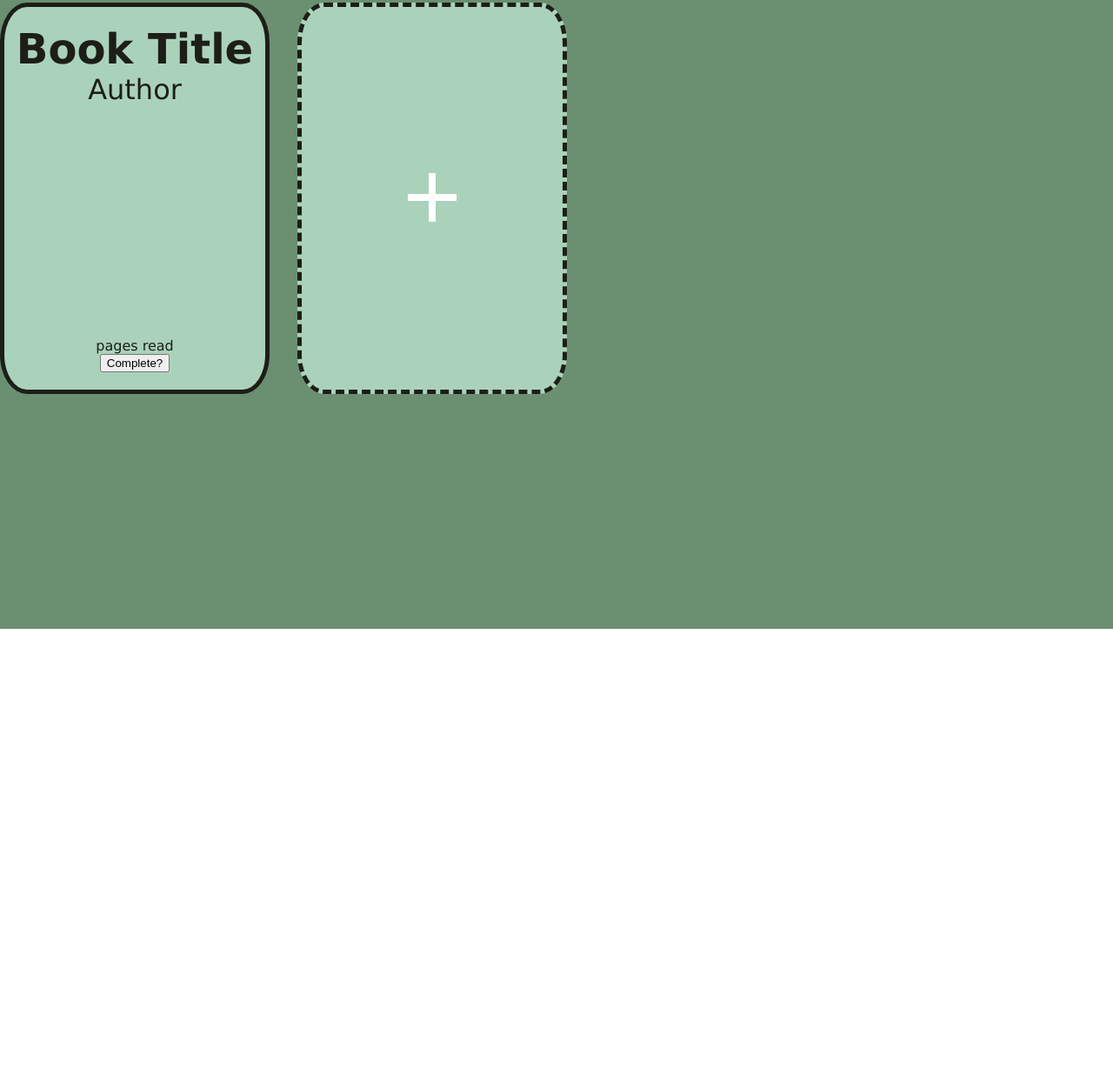
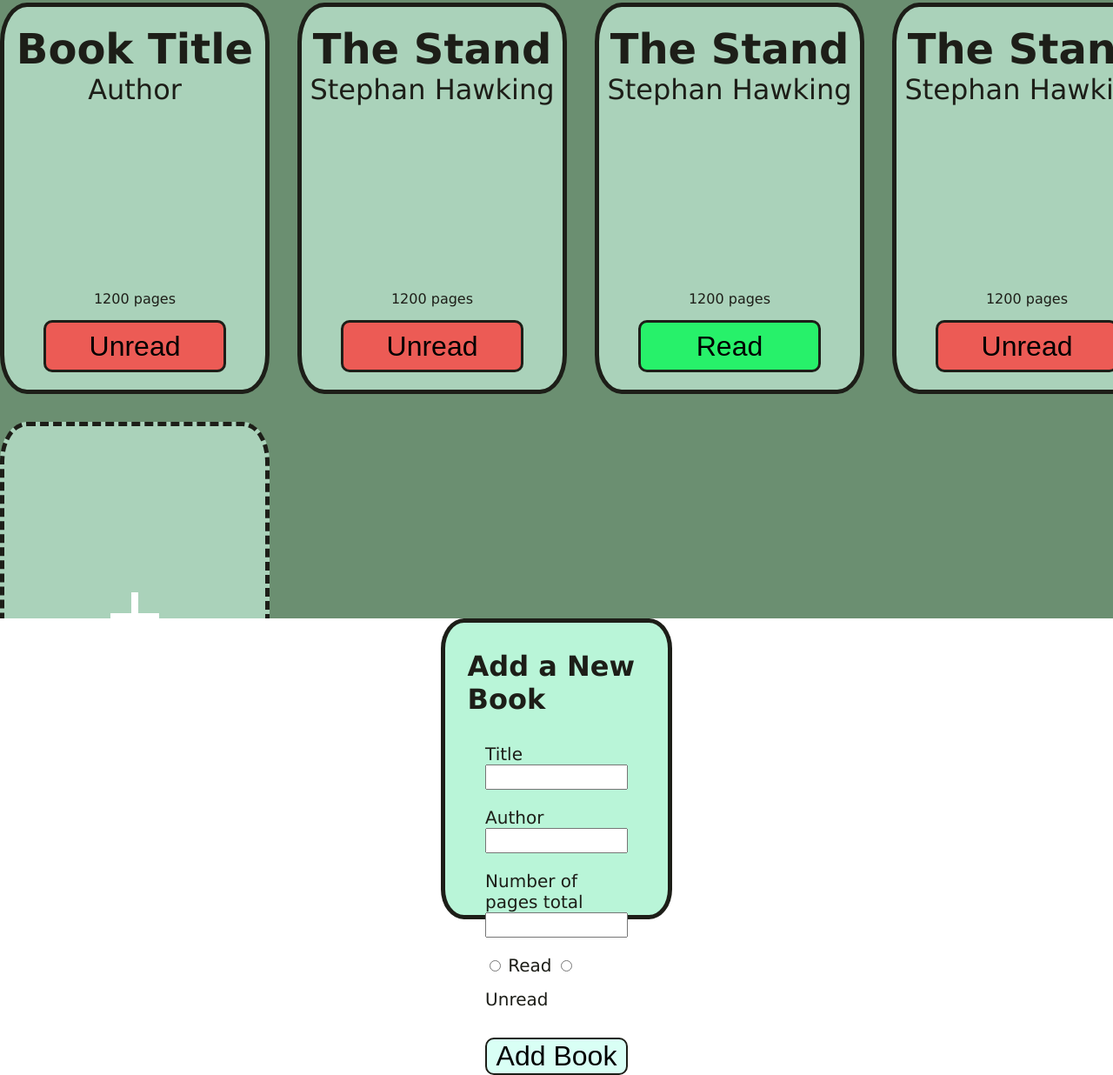
Before and after one commit to ValentinCasanova/Library, a plain HTML site: page index.html in a window 1280 px wide. Shown: the part 96-1332 px from the top of the page at 87% size. Before the commit the page ends 819 px from the top, so only its background shows below. Drawn offline with Linux system fonts and the light colour scheme.

Commit message:
implemented display book feature

```diff
--- a/index.html
+++ b/index.html
@@ -4,6 +4,7 @@
     <meta charset="UTF-8">
     <meta name="viewport" content="width=device-width, initial-scale=1.0">
     <link rel="stylesheet" href="styles.css">
+    <script src="javascript.js" defer></script>
     <title>Library</title>
 </head>
 <body>
@@ -14,12 +15,32 @@
         <div class="book-card">
             <h3>Book Title</h3>
             <h4>Author</h4>
-            <p>pages read</p>
-            <button>Complete?</button>
+            <p>1200 pages</p>
+            <button id="unread">Unread</button>
         </div>
         <div class="book-card add-book">
             <button><img src="assets/add.png"></button>
         </div>
     </div>
+    <dialog>
+        <div class="dialog">
+            <h3>Add a New Book</h3>
+            <form>
+                <label for="bookName">Title </label>
+                <input type="text" id="bookName" name="bookName">
+                <label for="bookAuthor">Author </label>
+                <input type="text" id="bookAuthor" name="bookAuthor">
+                <label for="pages">Number of pages total</label>
+                <input type="text" id="pages" name="pages">
+                <div>
+                    <input type="radio" id="readRadio" name="readRadios" value="Read">
+                    <label for="readRadio">Read</label>
+                    <input type="radio" id="unreadRadio" name="readRadios" value="Unread">
+                    <label for="unreadRadio">Unread</label>
+                </div>
+                <input type="submit" value="Add Book" id="submit">
+            </form>
+        </div>
+    </dialog>
 </body>
 </html>
--- a/javascript.js
+++ b/javascript.js
@@ -1,5 +1,7 @@
 const myLibrary = [];
-
+const addBookButton = document.querySelector('.add-book button');
+const dialog = document.querySelector('dialog');
+const submitButton = document.querySelector('#submit');
 function Book(title, author, pages, read) {
   this.title = title;
   this.author = author;
@@ -13,6 +15,63 @@ Book.prototype.info = function(){
     return info;
 }
 
-function addBookToLibrary(book) {
-  myLibrary.push(book);
+function addBookToLibrary(title, author, pages, read) {
+  myLibrary.push(new Book(title, author, pages, read))
 }
+
+function displayBooks(){
+    const currentLibrary = document.querySelector('.library');
+    const addBook = document.querySelector('.add-book');
+
+    myLibrary.forEach((book) => currentLibrary
+    .insertBefore(createDOMBook(book), addBook));
+}
+
+function createDOMBook(book){
+    const newBook = document.createElement('div');
+    newBook.className = 'book-card';
+
+    const title = document.createElement('h3');
+    const titleText = document.createTextNode(book.title);
+    title.appendChild(titleText);
+
+    const author = document.createElement('h4');
+    const authorText = document.createTextNode(book.author);
+    author.appendChild(authorText);
+
+    const pages = document.createElement('p');
+    const pagesText = document.createTextNode(`${book.pages} pages`);
+    pages.appendChild(pagesText);
+
+    const read = document.createElement('button');
+    const hasRead = book.read ? 'Read' : 'Unread';
+    read.id = hasRead.toLowerCase();
+    const readText = document.createTextNode(`${hasRead}`);
+    read.appendChild(readText);
+
+    newBook.appendChild(title);
+    newBook.appendChild(author);
+    newBook.appendChild(pages);
+    newBook.appendChild(read);
+
+    return newBook;
+
+}
+
+
+addBookButton.addEventListener('click', () => dialog.showModal());
+submitButton.addEventListener('click', (event) => {
+    event.preventDefault();
+    const title = document.querySelector('#bookName').value;
+    const author = document.querySelector('#bookAuthor').value;
+    const pages = document.querySelector('#pages').value;
+    let read = document.querySelector('input[name="readRadios"]:checked').value;
+    read = 'Read' ? true : false;
+    dialog.close();
+})
+
+addBookToLibrary('The Stand', 'Stephan Hawking', 1200, false);
+addBookToLibrary('The Stand', 'Stephan Hawking', 1200, true);
+addBookToLibrary('The Stand', 'Stephan Hawking', 1200, false);
+
+displayBooks();
--- a/styles.css
+++ b/styles.css
@@ -3,6 +3,10 @@ html, body, div, h1, h2, h3, h4, p{
     padding: 0;
     color: #1D1E18;
     font-family: 'Lucida Sans', 'Lucida Sans Regular', 'Lucida Grande', 'Lucida Sans Unicode', Geneva, Verdana, sans-serif;;
+}
+
+button:hover{
+    cursor: pointer;
 }
 
 .header{
@@ -29,7 +33,8 @@ html, body, div, h1, h2, h3, h4, p{
     grid-template-rows: repeat(2,1fr);
     gap: 2em;
     background-color: #6B8F71;
-    height: 90vh;
+    height: 88.5vh;
+    overflow:scroll;
 }
 
 .book-card{
@@ -58,6 +63,26 @@ html, body, div, h1, h2, h3, h4, p{
     margin-bottom: auto;
 }
 
+#unread{
+    width: 70%;
+    height: 15%;
+    font-size: 2em;
+    margin-top: 15px;
+    background-color: rgba(255, 56, 56, 0.774);
+    border:solid #1D1E18 3px;
+    border-radius: 10px;
+}
+
+#read{
+    width: 70%;
+    height: 15%;
+    font-size: 2em;
+    margin-top: 15px;
+    background-color: rgba(0, 250, 83, 0.774);
+    border:solid #1D1E18 3px;
+    border-radius: 10px;
+}
+
 .book-card.add-book{
     justify-content: center;
     border: dashed #1D1E18 5px;
@@ -70,10 +95,83 @@ html, body, div, h1, h2, h3, h4, p{
     border: none;
 }
 
+@keyframes spin {
+    0% {transform: rotate(0deg)}
+    50% {transform: rotate(180deg)}
+    100% {transform: rotate(-180deg)}
+}
+
+@keyframes select {
+    0% {background-color: #AAD2BA;}
+    50% {background-color: #D9FFF5;}
+    100% {background-color: #AAD2BA;}
+
+}
+
+.book-card.add-book:hover{
+    animation: select;
+    animation-duration: 3s;
+    animation-direction: alternate;
+}
 .book-card.add-book button:hover{
+    animation-name: spin;
+    animation-duration: 3s;
+    animation-direction: alternate;
+}
+
+dialog{
+    height: 40%;
+    width: 20%;
+    padding: 0;
+    display: flex;
+    justify-content: center;
+    background-color: #B9F5D8;
+    color:#1D1E18;
+    padding-top: 1em;
+    border:solid #1D1E18 5px;
+    border-radius: 10%;
+}
+
+.dialog{
+    height: 80%;
+    width: 80%;
+    display: flex;
+    flex-direction: column;
+    align-items: center;
+}
+
+dialog h3{
+    font-size: 2em;
+    margin-top: 15px;
+    margin-bottom: 1em;
+}
+
+form{
+    display:flex;
+    flex-direction: column;
+    width: 80%;
+    height:100%;
+}
+form input{
+    margin-bottom: 1em;
+    font-size: 20px;
+}
+
+form label{
+    font-size: 20px;
+}
+
+#submit{
+    font-size: 2em;
+    margin-top: 1em;
+    height: 2em;
+    background-color: #D9FFF5;
+    border: solid #1D1E18 2px;
+    border-radius: 10px;
+}
+#submit:hover{
     cursor: pointer;
 }
-
 
 /*
 Color Pallette:
```
